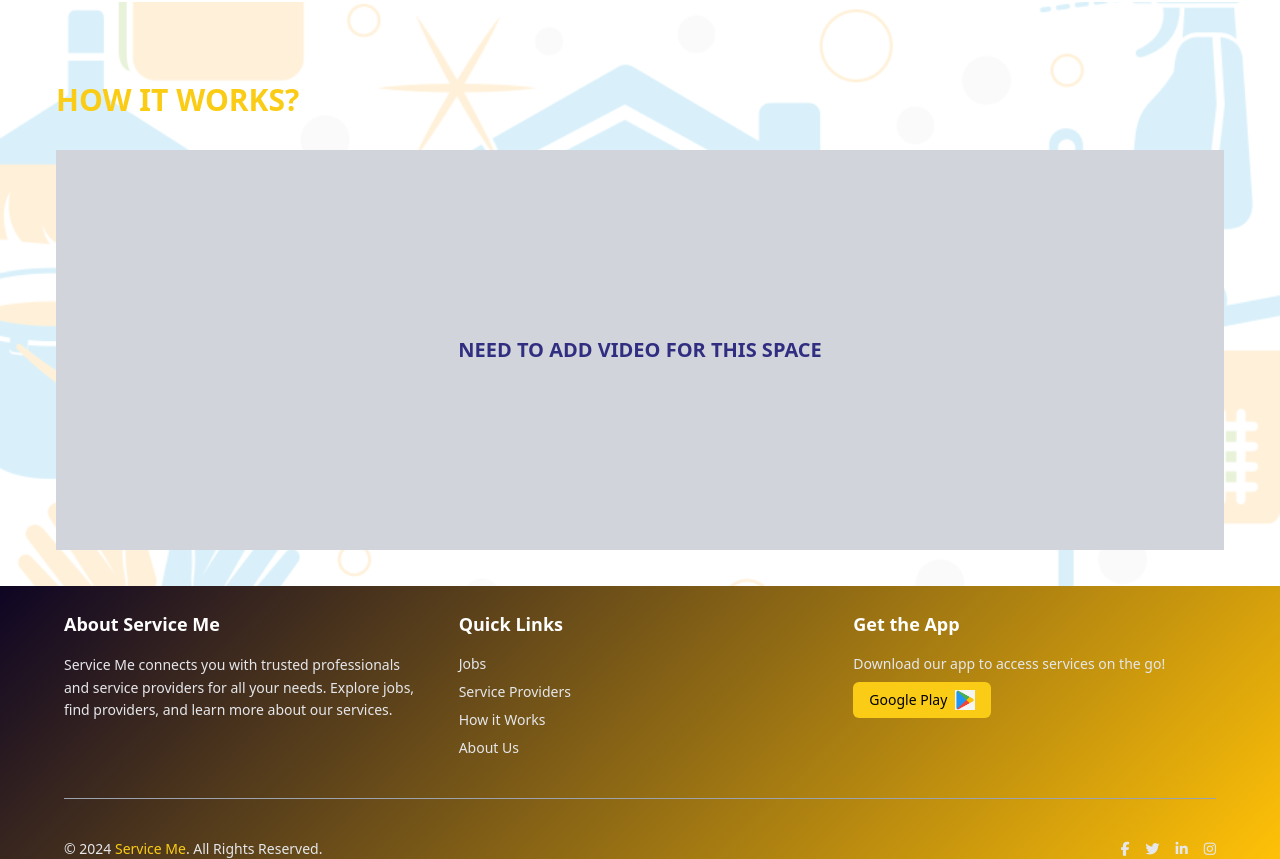
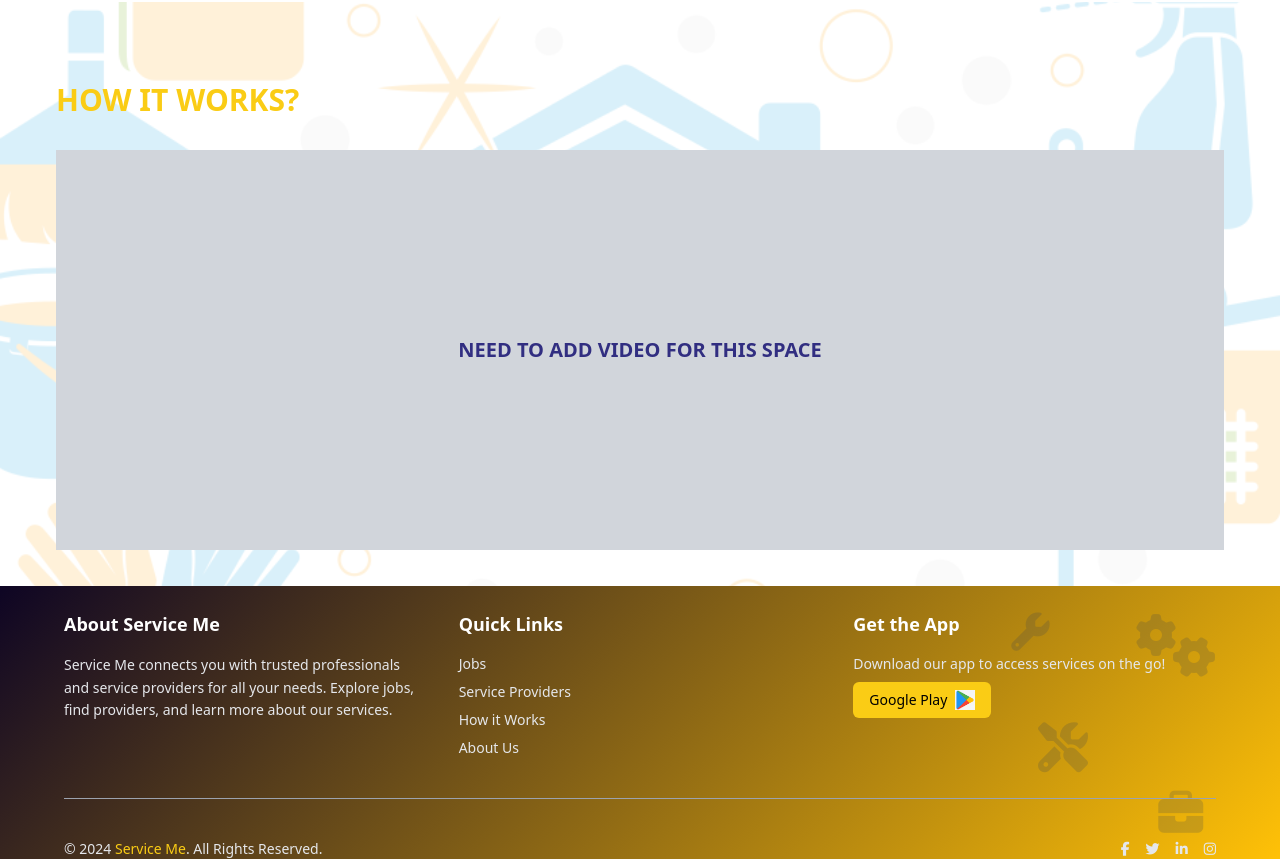
Before and after one commit to VirtusaMax/service-me-front-end, a React (Vite) app: page / in a window 1280 px wide. Shown: the part 1696-2555 px from the top of the page. Built offline with nearby package versions, Linux system fonts and the light colour scheme.

Commit message:
update footer

```diff
--- a/src/components/custom-components/Footer.jsx
+++ b/src/components/custom-components/Footer.jsx
@@ -5,25 +5,63 @@ import googlePlayBadge from "../../assets/footer_section/playbutton.png";
 const Footer = () => {
   return (
     <footer
-      className="relative w-full text-white "
+      className="relative w-full text-white overflow-hidden"
       style={{
         backgroundImage: 'linear-gradient(135deg, #0E0524 , #FFC107)',
         backgroundSize: 'cover',
         backgroundPosition: 'center',
       }}
     >
+      {/* Background icons */}
+      <div className="absolute inset-0 pointer-events-none z-0">
+        {/* Responsive Icons */}
+        <i
+          className="fas fa-cogs text-gray-700 opacity-20"
+          style={{
+            position: 'absolute',
+            top: '10%',
+            right: '5%',
+            fontSize: 'clamp(40px, 5vw, 70px)',
+          }}
+        ></i>
+        <i
+          className="fas fa-tools text-gray-700 opacity-20"
+          style={{
+            position: 'absolute',
+            top: '50%',
+            right: '15%',
+            fontSize: 'clamp(30px, 4vw, 50px)',
+          }}
+        ></i>
+        <i
+          className="fas fa-briefcase text-gray-700 opacity-20"
+          style={{
+            position: 'absolute',
+            top: '75%',
+            right: '6%',
+            fontSize: 'clamp(30px, 4vw, 45px)',
+          }}
+        ></i>
+        <i
+          className="fas fa-wrench text-gray-700 opacity-20"
+          style={{
+            position: 'absolute',
+            top: '10%',
+            right: '18%',
+            fontSize: 'clamp(20px, 3vw, 40px)',
+          }}
+        ></i>
 
-      <div className="max-w-screen-2xl mx-auto px-8 md:px-16 mt-6">
+      </div>
+
+      <div className="relative z-10 max-w-screen-2xl mx-auto px-8 md:px-16 mt-6">
         <div className="grid grid-cols-1 md:grid-cols-3 gap-8">
-
           <div>
             <h5 className="font-bold text-lg mb-4">About Service Me</h5>
             <p className="text-sm text-gray-200 leading-relaxed">
               Service Me connects you with trusted professionals and service providers for all your needs. Explore jobs, find providers, and learn more about our services.
             </p>
           </div>
-
-
           <div>
             <h5 className="font-bold text-lg mb-4">Quick Links</h5>
             <ul className="space-y-2 text-sm text-gray-200">
@@ -47,11 +85,8 @@ const Footer = () => {
                   About Us
                 </a>
               </li>
-
             </ul>
           </div>
-
-
           <div className="text-right md:text-left">
             <h5 className="font-bold text-lg mb-4">Get the App</h5>
             <p className="text-sm text-gray-200 mb-2">
@@ -68,10 +103,7 @@ const Footer = () => {
             </a>
           </div>
         </div>
-
-
         <hr className="border-gray-400 my-10" />
-
         <div className="flex flex-col md:flex-row justify-between items-center text-sm text-gray-200">
           <p className="mb-4 md:mb-0">
             &copy; 2024 <span className="text-yellow-400">Service Me</span>. All Rights Reserved.
```
